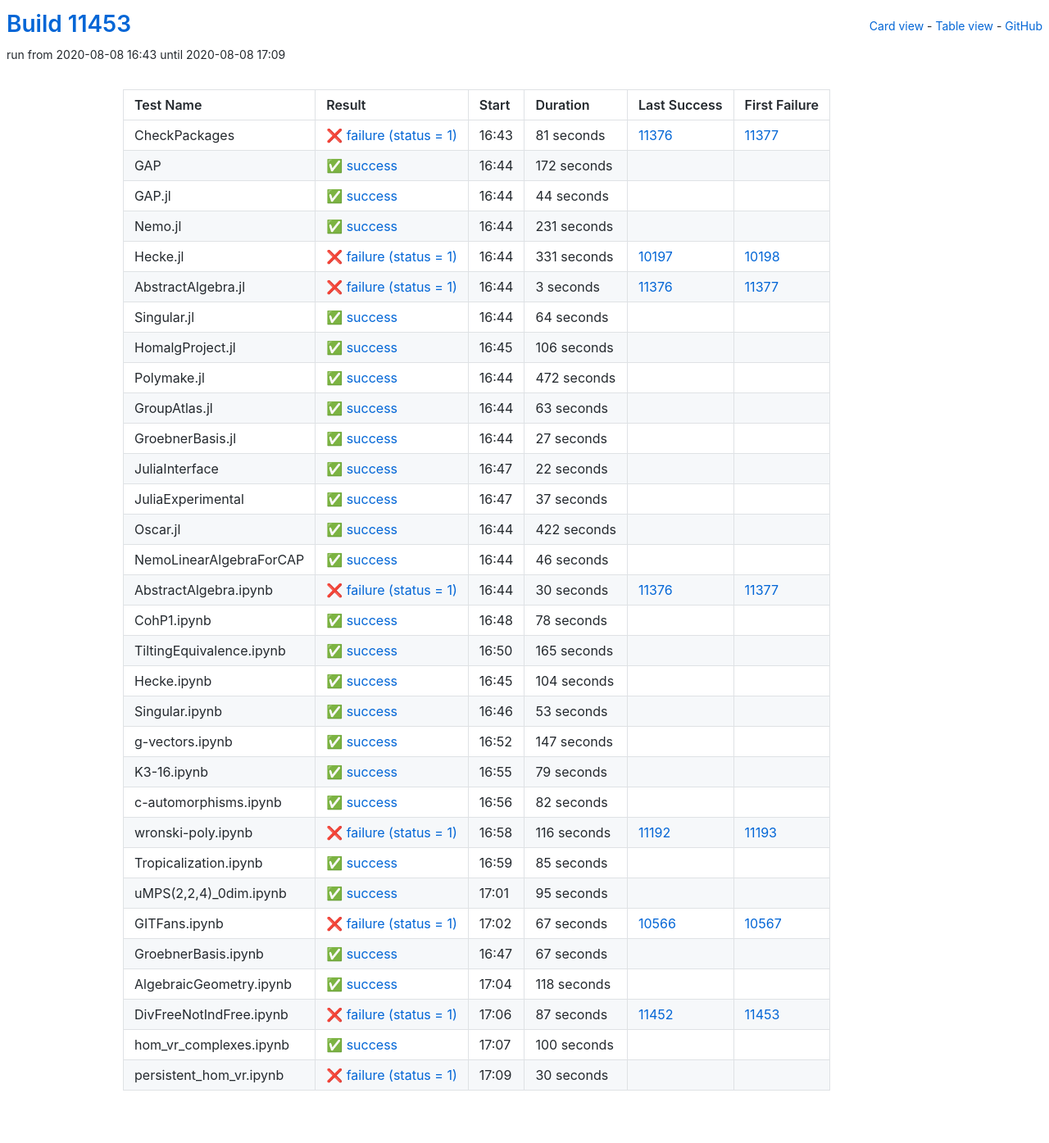
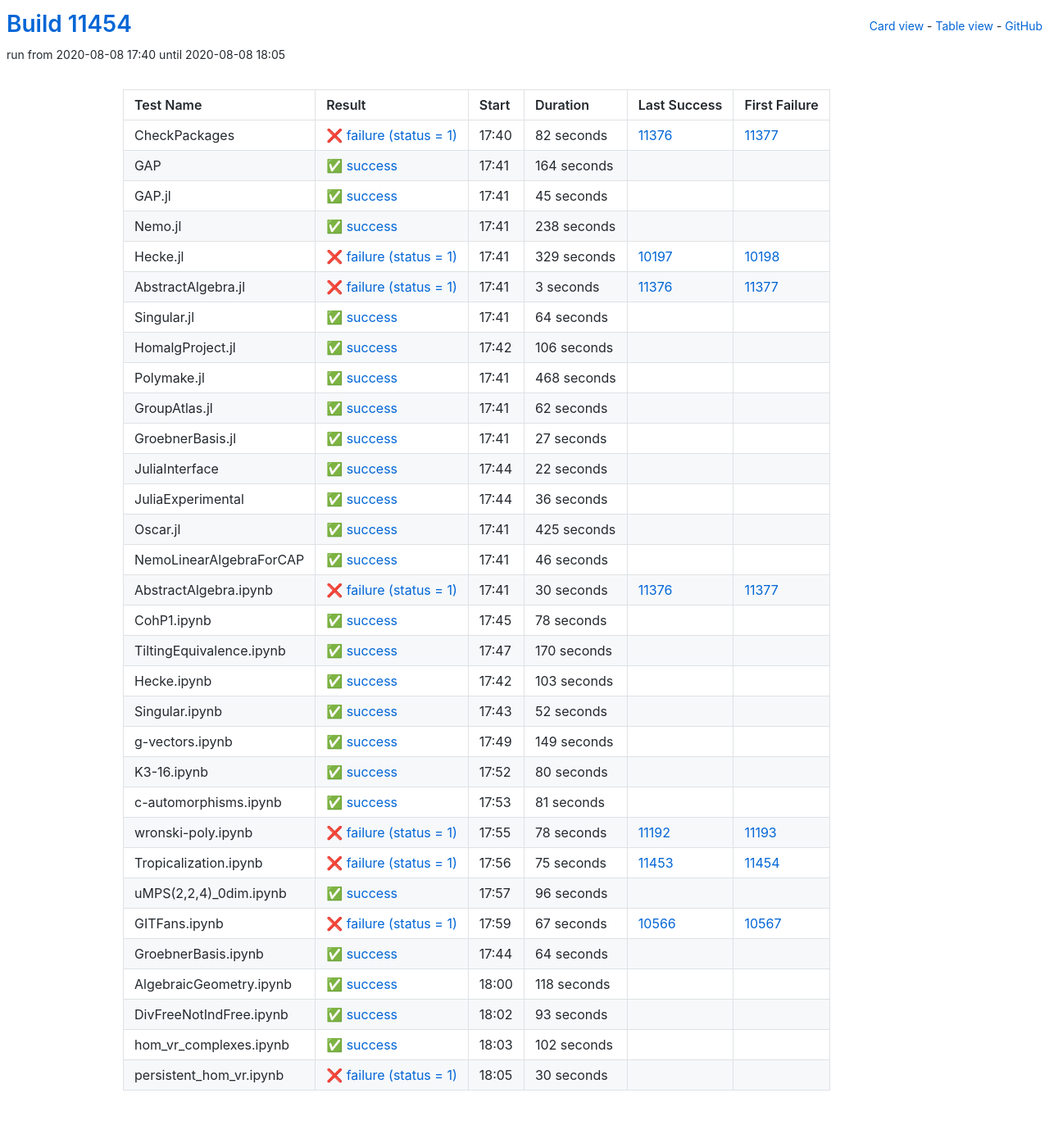
Before and after one commit to oscar-system/oscar-ci-status, a Jekyll site: the page built from table.html, in a window 1280 px wide. Shown: the whole page at 82% size. Built offline with Jekyll 4.4.1, drawn with Linux system fonts in a browser that asks for light colours.

Commit message:
Build #11454

```diff
--- a/_data/ci.yml
+++ b/_data/ci.yml
@@ -1,6 +1,6 @@
 ---
-build: 11453
-build_url: https://oscarci.mathematik.uni-kl.de/job/oscar/11453/
+build: 11454
+build_url: https://oscarci.mathematik.uni-kl.de/job/oscar/11454/
 job: oscar
 organization: oscar-system
 repo: oscar-ci-status
@@ -8,68 +8,68 @@
 tests:
 - name: CheckPackages
   id: checkpackages
-  log: https://oscarci.mathematik.uni-kl.de/job/oscar/11453/artifact/logs/build-11453/CheckPackages.log
-  start: 2020-08-08 16:43
+  log: https://oscarci.mathematik.uni-kl.de/job/oscar/11454/artifact/logs/build-11454/CheckPackages.log
+  start: 2020-08-08 17:40
   success: false
   exitcode: 1
   status: failure
-  duration: 81
+  duration: 82
   last_success: 11376
   last_success_url: https://oscarci.mathematik.uni-kl.de/job/oscar/11376/
   first_failure: 11377
   first_failure_url: https://oscarci.mathematik.uni-kl.de/job/oscar/11377/
 - name: GAP
   id: gap
-  log: https://oscarci.mathematik.uni-kl.de/job/oscar/11453/artifact/logs/build-11453/GAP.log
-  start: 2020-08-08 16:44
+  log: https://oscarci.mathematik.uni-kl.de/job/oscar/11454/artifact/logs/build-11454/GAP.log
+  start: 2020-08-08 17:41
   success: true
   exitcode: 0
   status: success
-  duration: 172
+  duration: 164
   last_success: false
   last_success_url:
   first_failure: false
   first_failure_url:
 - name: GAP.jl
   id: gap-jl
-  log: https://oscarci.mathematik.uni-kl.de/job/oscar/11453/artifact/logs/build-11453/GAP.jl.log
-  start: 2020-08-08 16:44
+  log: https://oscarci.mathematik.uni-kl.de/job/oscar/11454/artifact/logs/build-11454/GAP.jl.log
+  start: 2020-08-08 17:41
   success: true
   exitcode: 0
   status: success
-  duration: 44
+  duration: 45
   last_success: false
   last_success_url:
   first_failure: false
   first_failure_url:
 - name: Nemo.jl
   id: nemo-jl
-  log: https://oscarci.mathematik.uni-kl.de/job/oscar/11453/artifact/logs/build-11453/Nemo.jl.log
-  start: 2020-08-08 16:44
+  log: https://oscarci.mathematik.uni-kl.de/job/oscar/11454/artifact/logs/build-11454/Nemo.jl.log
+  start: 2020-08-08 17:41
   success: true
   exitcode: 0
   status: success
-  duration: 231
+  duration: 238
   last_success: false
   last_success_url:
   first_failure: false
   first_failure_url:
 - name: Hecke.jl
   id: hecke-jl
-  log: https://oscarci.mathematik.uni-kl.de/job/oscar/11453/artifact/logs/build-11453/Hecke.jl.log
-  start: 2020-08-08 16:44
+  log: https://oscarci.mathematik.uni-kl.de/job/oscar/11454/artifact/logs/build-11454/Hecke.jl.log
+  start: 2020-08-08 17:41
   success: false
   exitcode: 1
   status: failure
-  duration: 331
+  duration: 329
   last_success: 10197
   last_success_url: https://oscarci.mathematik.uni-kl.de/job/oscar/10197/
   first_failure: 10198
   first_failure_url: https://oscarci.mathematik.uni-kl.de/job/oscar/10198/
 - name: AbstractAlgebra.jl
   id: abstractalgebra-jl
-  log: https://oscarci.mathematik.uni-kl.de/job/oscar/11453/artifact/logs/build-11453/AbstractAlgebra.jl.log
-  start: 2020-08-08 16:44
+  log: https://oscarci.mathematik.uni-kl.de/job/oscar/11454/artifact/logs/build-11454/AbstractAlgebra.jl.log
+  start: 2020-08-08 17:41
   success: false
   exitcode: 1
   status: failure
@@ -80,8 +80,8 @@
   first_failure_url: https://oscarci.mathematik.uni-kl.de/job/oscar/11377/
 - name: Singular.jl
   id: singular-jl
-  log: https://oscarci.mathematik.uni-kl.de/job/oscar/11453/artifact/logs/build-11453/Singular.jl.log
-  start: 2020-08-08 16:44
+  log: https://oscarci.mathematik.uni-kl.de/job/oscar/11454/artifact/logs/build-11454/Singular.jl.log
+  start: 2020-08-08 17:41
   success: true
   exitcode: 0
   status: success
@@ -92,8 +92,8 @@
   first_failure_url:
 - name: HomalgProject.jl
   id: homalgproject-jl
-  log: https://oscarci.mathematik.uni-kl.de/job/oscar/11453/artifact/logs/build-11453/HomalgProject.jl.log
-  start: 2020-08-08 16:45
+  log: https://oscarci.mathematik.uni-kl.de/job/oscar/11454/artifact/logs/build-11454/HomalgProject.jl.log
+  start: 2020-08-08 17:42
   success: true
   exitcode: 0
   status: success
@@ -104,32 +104,32 @@
   first_failure_url:
 - name: Polymake.jl
   id: polymake-jl
-  log: https://oscarci.mathematik.uni-kl.de/job/oscar/11453/artifact/logs/build-11453/Polymake.jl.log
-  start: 2020-08-08 16:44
+  log: https://oscarci.mathematik.uni-kl.de/job/oscar/11454/artifact/logs/build-11454/Polymake.jl.log
+  start: 2020-08-08 17:41
   success: true
   exitcode: 0
   status: success
-  duration: 472
+  duration: 468
   last_success: false
   last_success_url:
   first_failure: false
   first_failure_url:
 - name: GroupAtlas.jl
   id: groupatlas-jl
-  log: https://oscarci.mathematik.uni-kl.de/job/oscar/11453/artifact/logs/build-11453/GroupAtlas.jl.log
-  start: 2020-08-08 16:44
+  log: https://oscarci.mathematik.uni-kl.de/job/oscar/11454/artifact/logs/build-11454/GroupAtlas.jl.log
+  start: 2020-08-08 17:41
   success: true
   exitcode: 0
   status: success
-  duration: 63
+  duration: 62
   last_success: false
   last_success_url:
   first_failure: false
   first_failure_url:
 - name: GroebnerBasis.jl
   id: groebnerbasis-jl
-  log: https://oscarci.mathematik.uni-kl.de/job/oscar/11453/artifact/logs/build-11453/GroebnerBasis.jl.log
-  start: 2020-08-08 16:44
+  log: https://oscarci.mathematik.uni-kl.de/job/oscar/11454/artifact/logs/build-11454/GroebnerBasis.jl.log
+  start: 2020-08-08 17:41
   success: true
   exitcode: 0
   status: success
@@ -140,8 +140,8 @@
   first_failure_url:
 - name: JuliaInterface
   id: juliainterface
-  log: https://oscarci.mathematik.uni-kl.de/job/oscar/11453/artifact/logs/build-11453/JuliaInterface.log
-  start: 2020-08-08 16:47
+  log: https://oscarci.mathematik.uni-kl.de/job/oscar/11454/artifact/logs/build-11454/JuliaInterface.log
+  start: 2020-08-08 17:44
   success: true
   exitcode: 0
   status: success
@@ -152,32 +152,32 @@
   first_failure_url:
 - name: JuliaExperimental
   id: juliaexperimental
-  log: https://oscarci.mathematik.uni-kl.de/job/oscar/11453/artifact/logs/build-11453/JuliaExperimental.log
-  start: 2020-08-08 16:47
+  log: https://oscarci.mathematik.uni-kl.de/job/oscar/11454/artifact/logs/build-11454/JuliaExperimental.log
+  start: 2020-08-08 17:44
   success: true
   exitcode: 0
   status: success
-  duration: 37
+  duration: 36
   last_success: false
   last_success_url:
   first_failure: false
   first_failure_url:
 - name: Oscar.jl
   id: oscar-jl
-  log: https://oscarci.mathematik.uni-kl.de/job/oscar/11453/artifact/logs/build-11453/Oscar.jl.log
-  start: 2020-08-08 16:44
+  log: https://oscarci.mathematik.uni-kl.de/job/oscar/11454/artifact/logs/build-11454/Oscar.jl.log
+  start: 2020-08-08 17:41
   success: true
   exitcode: 0
   status: success
-  duration: 422
+  duration: 425
   last_success: false
   last_success_url:
   first_failure: false
   first_failure_url:
 - name: NemoLinearAlgebraForCAP
   id: nemolinearalgebraforcap
-  log: https://oscarci.mathematik.uni-kl.de/job/oscar/11453/artifact/logs/build-11453/NemoLinearAlgebraForCAP.log
-  start: 2020-08-08 16:44
+  log: https://oscarci.mathematik.uni-kl.de/job/oscar/11454/artifact/logs/build-11454/NemoLinearAlgebraForCAP.log
+  start: 2020-08-08 17:41
   success: true
   exitcode: 0
   status: success
@@ -188,8 +188,8 @@
   first_failure_url:
 - name: AbstractAlgebra.ipynb
   id: abstractalgebra-ipynb
-  log: https://oscarci.mathematik.uni-kl.de/job/oscar/11453/artifact/logs/build-11453/AbstractAlgebra.ipynb.log
-  start: 2020-08-08 16:44
+  log: https://oscarci.mathematik.uni-kl.de/job/oscar/11454/artifact/logs/build-11454/AbstractAlgebra.ipynb.log
+  start: 2020-08-08 17:41
   success: false
   exitcode: 1
   status: failure
@@ -200,8 +200,8 @@
   first_failure_url: https://oscarci.mathematik.uni-kl.de/job/oscar/11377/
 - name: CohP1.ipynb
   id: cohp1-ipynb
-  log: https://oscarci.mathematik.uni-kl.de/job/oscar/11453/artifact/logs/build-11453/CohP1.ipynb.log
-  start: 2020-08-08 16:48
+  log: https://oscarci.mathematik.uni-kl.de/job/oscar/11454/artifact/logs/build-11454/CohP1.ipynb.log
+  start: 2020-08-08 17:45
   success: true
   exitcode: 0
   status: success
@@ -212,116 +212,116 @@
   first_failure_url:
 - name: TiltingEquivalence.ipynb
   id: tiltingequivalence-ipynb
-  log: https://oscarci.mathematik.uni-kl.de/job/oscar/11453/artifact/logs/build-11453/TiltingEquivalence.ipynb.log
-  start: 2020-08-08 16:50
+  log: https://oscarci.mathematik.uni-kl.de/job/oscar/11454/artifact/logs/build-11454/TiltingEquivalence.ipynb.log
+  start: 2020-08-08 17:47
   success: true
   exitcode: 0
   status: success
-  duration: 165
+  duration: 170
   last_success: false
   last_success_url:
   first_failure: false
   first_failure_url:
 - name: Hecke.ipynb
   id: hecke-ipynb
-  log: https://oscarci.mathematik.uni-kl.de/job/oscar/11453/artifact/logs/build-11453/Hecke.ipynb.log
-  start: 2020-08-08 16:45
+  log: https://oscarci.mathematik.uni-kl.de/job/oscar/11454/artifact/logs/build-11454/Hecke.ipynb.log
+  start: 2020-08-08 17:42
   success: true
   exitcode: 0
   status: success
-  duration: 104
+  duration: 103
   last_success: false
   last_success_url:
   first_failure: false
   first_failure_url:
 - name: Singular.ipynb
   id: singular-ipynb
-  log: https://oscarci.mathematik.uni-kl.de/job/oscar/11453/artifact/logs/build-11453/Singular.ipynb.log
-  start: 2020-08-08 16:46
+  log: https://oscarci.mathematik.uni-kl.de/job/oscar/11454/artifact/logs/build-11454/Singular.ipynb.log
+  start: 2020-08-08 17:43
   success: true
   exitcode: 0
   status: success
-  duration: 53
+  duration: 52
   last_success: false
   last_success_url:
   first_failure: false
   first_failure_url:
 - name: g-vectors.ipynb
   id: g-vectors-ipynb
-  log: https://oscarci.mathematik.uni-kl.de/job/oscar/11453/artifact/logs/build-11453/g-vectors.ipynb.log
-  start: 2020-08-08 16:52
+  log: https://oscarci.mathematik.uni-kl.de/job/oscar/11454/artifact/logs/build-11454/g-vectors.ipynb.log
+  start: 2020-08-08 17:49
   success: true
   exitcode: 0
   status: success
-  duration: 147
+  duration: 149
   last_success: false
   last_success_url:
   first_failure: false
   first_failure_url:
 - name: K3-16.ipynb
   id: k3-16-ipynb
-  log: https://oscarci.mathematik.uni-kl.de/job/oscar/11453/artifact/logs/build-11453/K3-16.ipynb.log
-  start: 2020-08-08 16:55
+  log: https://oscarci.mathematik.uni-kl.de/job/oscar/11454/artifact/logs/build-11454/K3-16.ipynb.log
+  start: 2020-08-08 17:52
   success: true
   exitcode: 0
   status: success
-  duration: 79
+  duration: 80
   last_success: false
   last_success_url:
   first_failure: false
   first_failure_url:
 - name: c-automorphisms.ipynb
   id: c-automorphisms-ipynb
-  log: https://oscarci.mathematik.uni-kl.de/job/oscar/11453/artifact/logs/build-11453/c-automorphisms.ipynb.log
-  start: 2020-08-08 16:56
+  log: https://oscarci.mathematik.uni-kl.de/job/oscar/11454/artifact/logs/build-11454/c-automorphisms.ipynb.log
+  start: 2020-08-08 17:53
   success: true
   exitcode: 0
   status: success
-  duration: 82
+  duration: 81
   last_success: false
   last_success_url:
   first_failure: false
   first_failure_url:
 - name: wronski-poly.ipynb
   id: wronski-poly-ipynb
-  log: https://oscarci.mathematik.uni-kl.de/job/oscar/11453/artifact/logs/build-11453/wronski-poly.ipynb.log
-  start: 2020-08-08 16:58
+  log: https://oscarci.mathematik.uni-kl.de/job/oscar/11454/artifact/logs/build-11454/wronski-poly.ipynb.log
+  start: 2020-08-08 17:55
   success: false
   exitcode: 1
   status: failure
-  duration: 116
+  duration: 78
   last_success: 11192
   last_success_url: https://oscarci.mathematik.uni-kl.de/job/oscar/11192/
   first_failure: 11193
   first_failure_url: https://oscarci.mathematik.uni-kl.de/job/oscar/11193/
 - name: Tropicalization.ipynb
   id: tropicalization-ipynb
-  log: https://oscarci.mathematik.uni-kl.de/job/oscar/11453/artifact/logs/build-11453/Tropicalization.ipynb.log
-  start: 2020-08-08 16:59
+  log: https://oscarci.mathematik.uni-kl.de/job/oscar/11454/artifact/logs/build-11454/Tropicalization.ipynb.log
+  start: 2020-08-08 17:56
+  success: false
+  exitcode: 1
+  status: failure
+  duration: 75
+  last_success: 11453
+  last_success_url: https://oscarci.mathematik.uni-kl.de/job/oscar/11453/
+  first_failure: 11454
+  first_failure_url: https://oscarci.mathematik.uni-kl.de/job/oscar/11454/
+- name: uMPS(2,2,4)_0dim.ipynb
+  id: umps-2-2-4-0dim-ipynb
+  log: https://oscarci.mathematik.uni-kl.de/job/oscar/11454/artifact/logs/build-11454/uMPS-2-2-4-_0dim.ipynb.log
+  start: 2020-08-08 17:57
   success: true
   exitcode: 0
   status: success
-  duration: 85
-  last_success: false
-  last_success_url:
-  first_failure: false
-  first_failure_url:
-- name: uMPS(2,2,4)_0dim.ipynb
-  id: umps-2-2-4-0dim-ipynb
-  log: https://oscarci.mathematik.uni-kl.de/job/oscar/11453/artifact/logs/build-11453/uMPS-2-2-4-_0dim.ipynb.log
-  start: 2020-08-08 17:01
-  success: true
-  exitcode: 0
-  status: success
-  duration: 95
+  duration: 96
   last_success: false
   last_success_url:
   first_failure: false
   first_failure_url:
 - name: GITFans.ipynb
   id: gitfans-ipynb
-  log: https://oscarci.mathematik.uni-kl.de/job/oscar/11453/artifact/logs/build-11453/GITFans.ipynb.log
-  start: 2020-08-08 17:02
+  log: https://oscarci.mathematik.uni-kl.de/job/oscar/11454/artifact/logs/build-11454/GITFans.ipynb.log
+  start: 2020-08-08 17:59
   success: false
   exitcode: 1
   status: failure
@@ -332,20 +332,20 @@
   first_failure_url: https://oscarci.mathematik.uni-kl.de/job/oscar/10567/
 - name: GroebnerBasis.ipynb
   id: groebnerbasis-ipynb
-  log: https://oscarci.mathematik.uni-kl.de/job/oscar/11453/artifact/logs/build-11453/GroebnerBasis.ipynb.log
-  start: 2020-08-08 16:47
+  log: https://oscarci.mathematik.uni-kl.de/job/oscar/11454/artifact/logs/build-11454/GroebnerBasis.ipynb.log
+  start: 2020-08-08 17:44
   success: true
   exitcode: 0
   status: success
-  duration: 67
+  duration: 64
   last_success: false
   last_success_url:
   first_failure: false
   first_failure_url:
 - name: AlgebraicGeometry.ipynb
   id: algebraicgeometry-ipynb
-  log: https://oscarci.mathematik.uni-kl.de/job/oscar/11453/artifact/logs/build-11453/AlgebraicGeometry.ipynb.log
-  start: 2020-08-08 17:04
+  log: https://oscarci.mathematik.uni-kl.de/job/oscar/11454/artifact/logs/build-11454/AlgebraicGeometry.ipynb.log
+  start: 2020-08-08 18:00
   success: true
   exitcode: 0
   status: success
@@ -356,32 +356,32 @@
   first_failure_url:
 - name: DivFreeNotIndFree.ipynb
   id: divfreenotindfree-ipynb
-  log: https://oscarci.mathematik.uni-kl.de/job/oscar/11453/artifact/logs/build-11453/DivFreeNotIndFree.ipynb.log
-  start: 2020-08-08 17:06
-  success: false
-  exitcode: 1
-  status: failure
-  duration: 87
-  last_success: 11452
-  last_success_url: https://oscarci.mathematik.uni-kl.de/job/oscar/11452/
-  first_failure: 11453
-  first_failure_url: https://oscarci.mathematik.uni-kl.de/job/oscar/11453/
-- name: hom_vr_complexes.ipynb
-  id: hom-vr-complexes-ipynb
-  log: https://oscarci.mathematik.uni-kl.de/job/oscar/11453/artifact/logs/build-11453/hom_vr_complexes.ipynb.log
-  start: 2020-08-08 17:07
+  log: https://oscarci.mathematik.uni-kl.de/job/oscar/11454/artifact/logs/build-11454/DivFreeNotIndFree.ipynb.log
+  start: 2020-08-08 18:02
   success: true
   exitcode: 0
   status: success
-  duration: 100
+  duration: 93
+  last_success: false
+  last_success_url:
+  first_failure: false
+  first_failure_url:
+- name: hom_vr_complexes.ipynb
+  id: hom-vr-complexes-ipynb
+  log: https://oscarci.mathematik.uni-kl.de/job/oscar/11454/artifact/logs/build-11454/hom_vr_complexes.ipynb.log
+  start: 2020-08-08 18:03
+  success: true
+  exitcode: 0
+  status: success
+  duration: 102
   last_success: false
   last_success_url:
   first_failure: false
   first_failure_url:
 - name: persistent_hom_vr.ipynb
   id: persistent-hom-vr-ipynb
-  log: https://oscarci.mathematik.uni-kl.de/job/oscar/11453/artifact/logs/build-11453/persistent_hom_vr.ipynb.log
-  start: 2020-08-08 17:09
+  log: https://oscarci.mathematik.uni-kl.de/job/oscar/11454/artifact/logs/build-11454/persistent_hom_vr.ipynb.log
+  start: 2020-08-08 18:05
   success: false
   exitcode: 1
   status: failure
```
Also changed, not shown: README.md.
